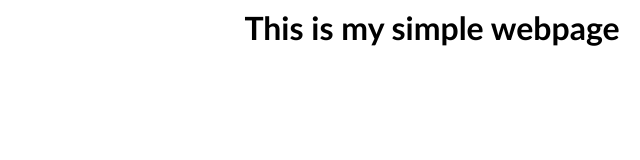
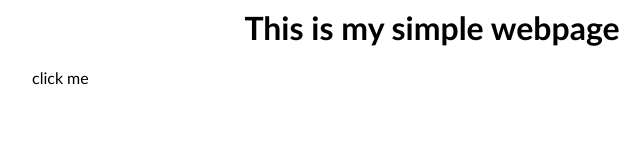
Before and after one commit to wizard-adamkay/-COMP_2800_Feature_Branch_Workflow, a plain HTML site: page index.html in a window 1280 px wide. Shown: the full height of the page, 208-848 px from the left. Drawn offline with Linux system fonts and the light colour scheme.

Commit message:
changed content to be clickable

```diff
--- a/index.html
+++ b/index.html
@@ -6,7 +6,7 @@
 
 <body>
     <h1 id="title">This is my simple webpage</h1>
-    <div class="content">
+    <div class="content clickable"> click me
     </div>
 </body>
 
--- a/style.css
+++ b/style.css
@@ -11,3 +11,7 @@ h1 {
     width: 800px;
     text
 }
+
+.clickable {
+ cursor:hand;
+}
```
